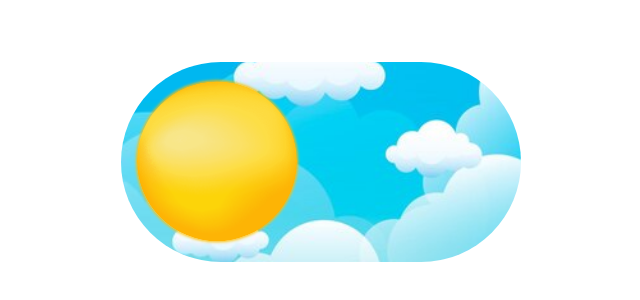
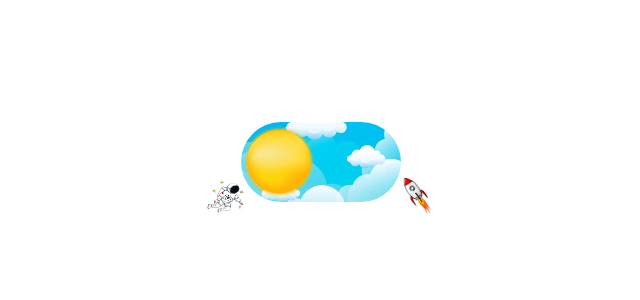
Before and after one commit to szludora/Switch, a plain HTML site: page index.html in a window 1280 px wide. Shown: the part 238-538 px from the top of the page, without its empty margins (319-959 px from the left). Drawn offline with nearby package versions, Linux system fonts and the light colour scheme.

Commit message:
var switchContainerWidth for relative sizes

```diff
--- a/switch.css
+++ b/switch.css
@@ -1,3 +1,6 @@
+:root {
+  --swCw: 10em;
+}
 body {
   height: 100vh;
   margin: 0;
@@ -5,9 +8,9 @@ body {
 }
 .switchContainer {
   position: relative;
-  width: 400px;
-  height: 200px;
-  border-radius: 100px;
+  width: var(--swCw);
+  height: calc(var(--swCw)/2);
+  border-radius: calc(var(--swCw)/4);
   margin: auto auto;
   transition: ease-in-out 600ms;
   background: url("./imgs/sky.jpg");
@@ -16,12 +19,12 @@ body {
   background-size: 200%;
   background-position: 100%;
   z-index: 1;
-  overflow: hidden;
+  /* overflow: hidden; */
 }
 .switchButton {
   position: relative;
-  width: 160px;
-  height: 160px;
+  width: calc(var(--swCw)/2.5);
+  height: calc(var(--swCw)/2.5);
   transition: ease-in-out 600ms;
   background: url("./imgs/sun.png");
   background-size: 140%;
@@ -53,45 +56,43 @@ body {
   background-position: 100%;
 }
 .rocket {
+  position: absolute;
+  transform: translate(10em, -.4em) rotate(10deg);
   display: inline-block;
-  position: relative;
-  width: 13%;
-  height: 25%;
-  transform: translate(780%, -40%) rotate(10deg);
+  width: calc(var(--swCw)/4.8);
+  height:calc(var(--swCw)/4.8);
 }
 .astronaut {
+  position: absolute;
+  transform: translate(-2.5em, -0.7em) rotateY(180deg);
   display: inline-block;
-  position: relative;
-  width: 20%;
-  height: 35%;
-  transform: translate(-70%, -30%) rotateY(180deg);
+  width: calc(var(--swCw)/3);
+  height:calc(var(--swCw)/3.5);
 }
 .Rup {
-  position: absolute;
   animation: moveAround 3s normal linear;
   animation-delay: 1500ms;
   cursor: default;
 }
 .Aup {
   position: absolute;
-  transform: translateX(-40%) rotateY(90deg);
-  animation: moveAroundA 3s normal linear;
+  animation: moveAroundA 3s normal;
   animation-delay: 1500ms;
   cursor: default;
 }
 @keyframes moveAround {
   0% {
-    transform: translate(600%, -40%) rotate(10deg);
+    transform: translate(--swCw, calc(--swCw*0.04)em) rotate(10deg);
   }
   100% {
-    transform: translate(25%, -270%) rotate(-50deg);
+    transform: translate(2em, -3.3em) rotate(-38deg);
   }
 }
 @keyframes moveAroundA {
   0% {
-    transform: translate(-70%, -30%) rotateY(180deg);
+    transform: translate(-2.5em, -0.7em) rotateY(180deg);
   }
   100% {
-    transform: translate(290%, -200%) rotateY(180deg) rotate(-30deg);
+    transform: translate(6em, -3.8em) rotateY(180deg) rotate(-30deg);
   }
 }
```
